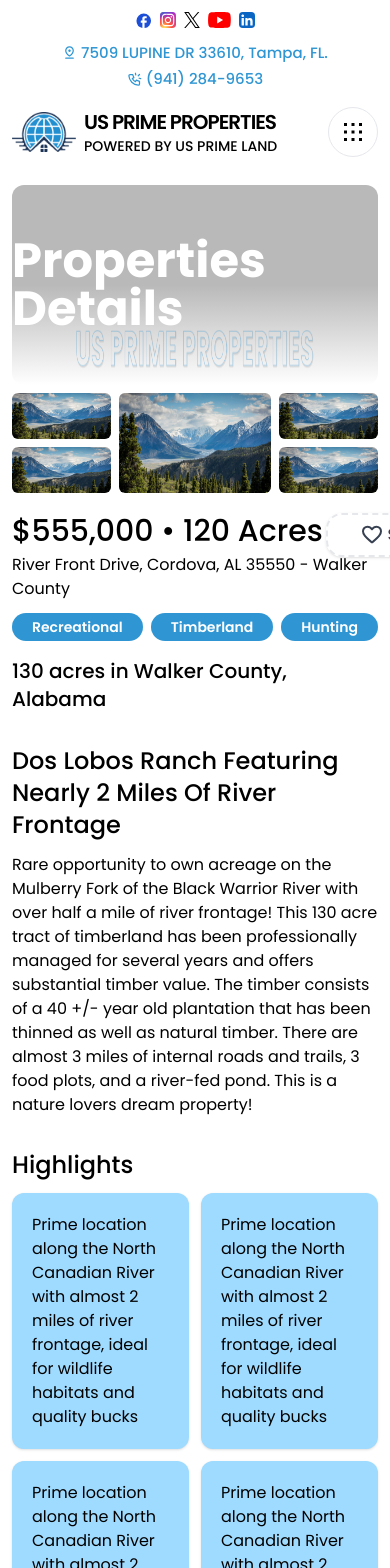
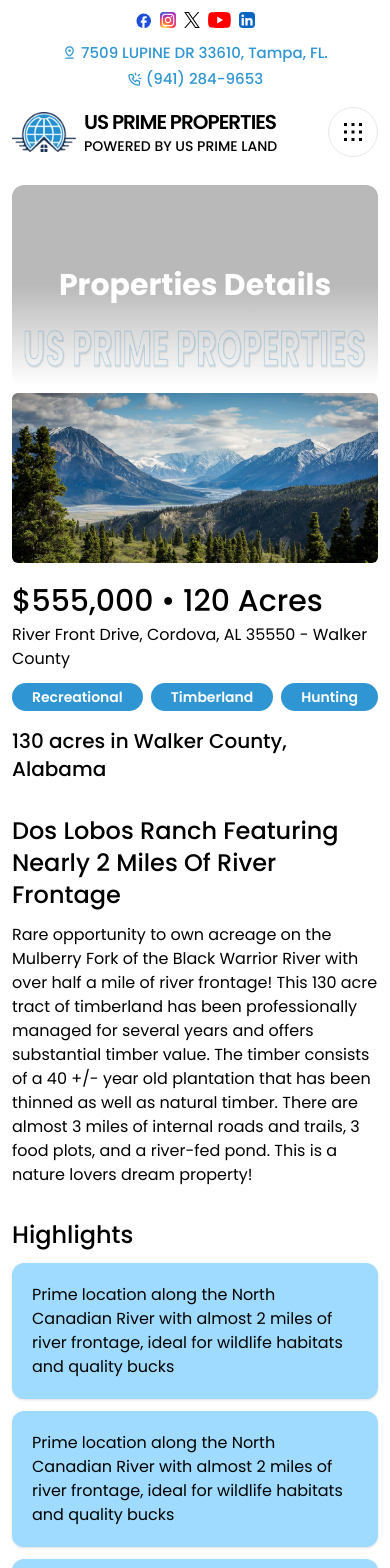
Before and after one commit to mdmahafuzur47/us_prime_land, a Next.js app: page /properties/home/12345 in a window 390 px wide. Shown: the top 1568 px of the page. Built offline with nearby package versions, Linux system fonts and the light colour scheme.

Commit message:
update 5 files

```diff
--- a/src/components/pages/properties/home/SearchPropertiesHome.tsx
+++ b/src/components/pages/properties/home/SearchPropertiesHome.tsx
@@ -13,32 +13,32 @@ export default function SearchPropertiesHome() {
     <>
       <div className="bg-[#9fdbff] py-10 rounded-2xl shadow flex flex-col w-full  items-center">
         <CommonHeader title="Search Your Property" />
-        <h1 className="text-2xl md:text-4xl mb-8 mt-3 font-semibold">
+        <h1 className="text-2xl md:text-4xl text-center px-3 mb-8 mt-3 font-semibold">
           Explore Homes from Quick Search
         </h1>
 
-        <div className="w-full px-5 flex gap-2">
-          <div className="searchInput bg-white flex items-center w-full">
+        <div className="w-full px-5 grid grid-cols-1 sm:grid-cols-2 xl:grid-cols-6 gap-2">
+          <div className="searchInput bg-white flex  sm:col-span-2 items-center w-full">
             <input
-              className="outline-none placeholder:text-primary placeholder:font-medium"
+              className="outline-none w-full placeholder:text-primary placeholder:font-medium"
               type="text"
               placeholder="Abilene, TX"
             />
             <SearchIcon className="text-primary text-xl font-semibold" />
           </div>
-          <div className="searchInput bg-white flex items-center gap-1 w-full justify-center">
+          <div className="searchInput bg-white flex  items-center gap-1 w-full justify-center">
             <DollarIcon className="text-primary text-xl font-semibold" />
             <p className="uppercase font-medium text-primary">Price</p>
           </div>
-          <div className="searchInput bg-white flex items-center gap-1 w-full justify-center">
+          <div className="searchInput bg-white flex  items-center gap-1 w-full justify-center">
             <BedIcon className="text-primary text-xl font-semibold" />
             <p className="uppercase font-medium text-primary">BED AND BATHS</p>
           </div>
-          <div className="searchInput bg-white flex items-center gap-1 w-full justify-center">
+          <div className="searchInput bg-white flex  items-center gap-1 w-full justify-center">
             <HomeIcon className="text-primary text-xl font-semibold" />
             <p className="uppercase font-medium text-primary">HOME TYPE</p>
           </div>
-          <div className="searchInput bg-white flex items-center gap-1 w-full justify-center">
+          <div className="searchInput bg-white flex  items-center gap-1 w-full justify-center">
             <FilterIcon className="text-primary text-xl font-semibold" />
             <p className="uppercase font-medium text-primary">ALL FILTERS</p>
           </div>
--- a/src/components/pages/properties/land/SearchPropertiesLand.tsx
+++ b/src/components/pages/properties/land/SearchPropertiesLand.tsx
@@ -13,32 +13,32 @@ export default function SearchPropertiesLand() {
     <>
       <div className="bg-[#9fdbff] py-10 rounded-2xl shadow flex flex-col w-full  items-center">
         <CommonHeader title="Search Your Property" />
-        <h1 className="text-2xl md:text-4xl mb-8 mt-3 font-semibold">
+        <h1 className="text-2xl text-center px-3 md:text-4xl mb-8 mt-3 font-semibold">
           Explore Lands from Quick Search
         </h1>
 
-        <div className="w-full px-5 flex gap-2">
-          <div className="searchInput bg-white flex items-center w-full">
+        <div className="w-full px-5 grid grid-cols-1 sm:grid-cols-2 xl:grid-cols-6 gap-2">
+          <div className="searchInput bg-white flex  sm:col-span-2 items-center w-full">
             <input
-              className="outline-none placeholder:text-primary placeholder:font-medium"
+              className="outline-none w-full placeholder:text-primary placeholder:font-medium"
               type="text"
               placeholder="Abilene, TX"
             />
             <SearchIcon className="text-primary text-xl font-semibold" />
           </div>
-          <div className="searchInput bg-white flex items-center gap-1 w-full justify-center">
+          <div className="searchInput bg-white flex  items-center gap-1 w-full justify-center">
             <DollarIcon className="text-primary text-xl font-semibold" />
             <p className="uppercase font-medium text-primary">Price</p>
           </div>
-          <div className="searchInput bg-white flex items-center gap-1 w-full justify-center">
+          <div className="searchInput bg-white flex  items-center gap-1 w-full justify-center">
             <BedIcon className="text-primary text-xl font-semibold" />
             <p className="uppercase font-medium text-primary">BED AND BATHS</p>
           </div>
-          <div className="searchInput bg-white flex items-center gap-1 w-full justify-center">
+          <div className="searchInput bg-white flex  items-center gap-1 w-full justify-center">
             <HomeIcon className="text-primary text-xl font-semibold" />
             <p className="uppercase font-medium text-primary">HOME TYPE</p>
           </div>
-          <div className="searchInput bg-white flex items-center gap-1 w-full justify-center">
+          <div className="searchInput bg-white flex  items-center gap-1 w-full justify-center">
             <FilterIcon className="text-primary text-xl font-semibold" />
             <p className="uppercase font-medium text-primary">ALL FILTERS</p>
           </div>
--- a/src/components/shared/navbar/Navbar.tsx
+++ b/src/components/shared/navbar/Navbar.tsx
@@ -23,6 +23,7 @@ export default function Navbar() {
         <div>
           <Container className="py-4 flex justify-between items-center">
             {/* logo section  */}
+            <Link href={"/"}>
               <div className="flex gap-2 items-center">
                 <Image
                   src={"/logo.png"}
@@ -40,33 +41,32 @@ export default function Navbar() {
                   </p>
                 </div>
               </div>
+            </Link>
             <div className="flex items-center gap-5">
               <div className="hidden lg:block">
                 <ul className="flex gap-5 font-medium text-primary">
                   {navLinks?.map((navLink, i: number) => (
-                    <li key={i} className="">
-                      {navLink?.children ? (
-                        <div className="flex relative group items-center gap-[1px]">
+                    <li key={i} className="relative group">
+                      <div className="flex items-center gap-[1px]">
                         <Link href={navLink?.path}>{navLink?.name}</Link>
+                        {navLink?.children && (
                           <DownArrow className="text-xl mt-1" />
+                        )}
+                      </div>
                       {/* children dropdown */}
-                          <div className="fixed top-[91px]  w-[200px] bg-white shadow-lg rounded-b-md opacity-0 invisible group-hover:opacity-100 group-hover:visible group-hover:translate-y-1 transition-all duration-300 z-10">
-                            <ul className="py-2">
+                      {navLink?.children && (
+                        <ul className="absolute z-20 hidden group-hover:block w-[200px] bg-white rounded-b-md shadow pt-2">
                           {navLink?.children.map((child, index) => (
                             <li key={index}>
                               <Link
                                 href={child.path}
-                                    className="block px-4 py-2 hover:bg-gray-100"
+                                className="block px-4 py-2 hover:bg-secondary hover:text-white transition-all duration-200"
                               >
                                 {child.name}
                               </Link>
                             </li>
                           ))}
                         </ul>
-                          </div>
-                        </div>
-                      ) : (
-                        <Link href={navLink?.path}>{navLink?.name}</Link>
                       )}
                     </li>
                   ))}
--- a/src/components/ui/SharedHeroSection.tsx
+++ b/src/components/ui/SharedHeroSection.tsx
@@ -4,10 +4,10 @@ import React from "react";
 export default function SharedHeroSection() {
   return (
     <div className="bg-gradient-to-t h-[200px] relative rounded-xl from-[#ffffff] to-[#1111114b] to-50% flex justify-center items-center">
-      <h1 className="text-white font-bold text-5xl relative z-10">
+      <h1 className="text-white font-bold text-center text-3xl md:text-5xl relative z-10">
         Properties Details
       </h1>
-      <div className="absolute w-full bottom-4 px-16">
+      <div className="absolute w-full bottom-4 px-3 md:px-16">
         <Image
           src={"/US PRIME PROPERTIES.png"}
           alt="US PRIME PROPERTIES"
--- a/src/pages/properties/home/[id].tsx
+++ b/src/pages/properties/home/[id].tsx
@@ -15,8 +15,9 @@ export default function PropertyDetailsHome() {
       <SharedHeroSection />
 
       {/* property details images  */}
-      <section className="mt-2 grid grid-cols-7 gap-2">
-        <div className="col-span-2 flex flex-col gap-2">
+      <section className="mt-2 grid md:grid-cols-5 xl:grid-cols-7 gap-2">
+        <div className="md:block hidden col-span-2">
+          <div className=" flex flex-col gap-2">
             <Image
               src={"/img.png"}
               alt="US PRIME PROPERTIES"
@@ -32,7 +33,8 @@ export default function PropertyDetailsHome() {
               className="w-full rounded-md"
             />
           </div>
-        <div className="col-span-3">
+        </div>
+        <div className="col-span-3 w-full">
           <Image
             src={"/img.png"}
             alt="US PRIME PROPERTIES"
@@ -41,7 +43,8 @@ export default function PropertyDetailsHome() {
             className="w-full rounded-md h-full"
           />
         </div>
-        <div className="col-span-2 flex flex-col gap-2">
+        <div className="hidden xl:block col-span-2">
+          <div className=" flex flex-col gap-2">
             <Image
               src={"/img.png"}
               alt="US PRIME PROPERTIES"
@@ -57,15 +60,16 @@ export default function PropertyDetailsHome() {
               className="w-full rounded-md"
             />
           </div>
+        </div>
       </section>
-      <div className="mt-5 flex w-full gap-10">
+      <div className="mt-5 flex lg:flex-row items-center lg:items-start flex-col w-full gap-10">
         {/* properties details  */}
         <div className="flex-1 w-full">
           <div className="mb-3">
             <h1 className="text-3xl font-medium mb-1">$555,000 • 120 Acres</h1>
             <p>River Front Drive, Cordova, AL 35550 - Walker County</p>
           </div>
-          <div className="flex items-center gap-2">
+          <div className="flex items-center flex-wrap gap-2">
             <button className="px-5 py-1 rounded-2xl text-sm font-semibold bg-primary text-white">
               Recreational
             </button>
@@ -96,7 +100,7 @@ export default function PropertyDetailsHome() {
           </p>
           <div className="mt-8">
             <h5 className="text-2xl font-medium mb-3">Highlights</h5>
-            <div className="grid grid-cols-2 gap-3">
+            <div className="grid md:grid-cols-2 gap-3">
               <div className="p-5 rounded-xl shadow bg-secondary">
                 <p>
                   Prime location along the North Canadian River with almost 2
```
Lines whose indentation alone changed are shown as unchanged.
